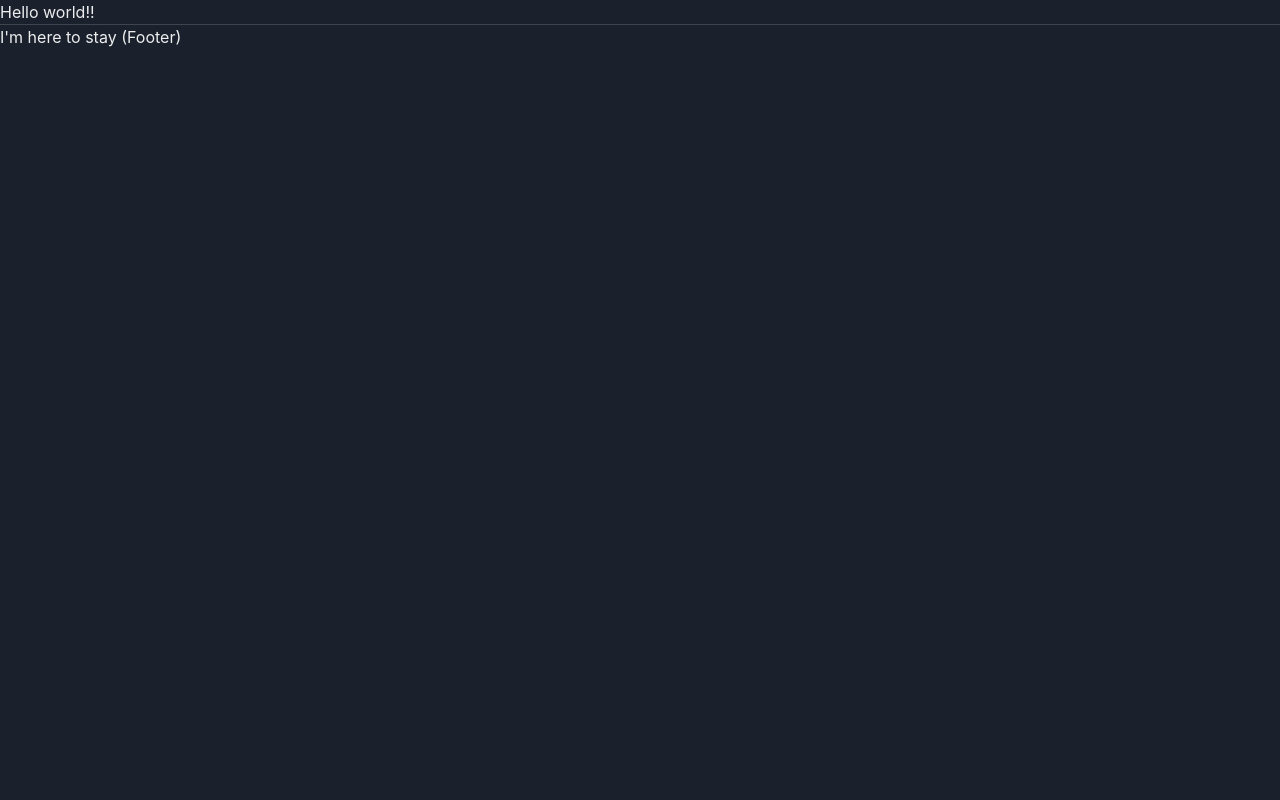
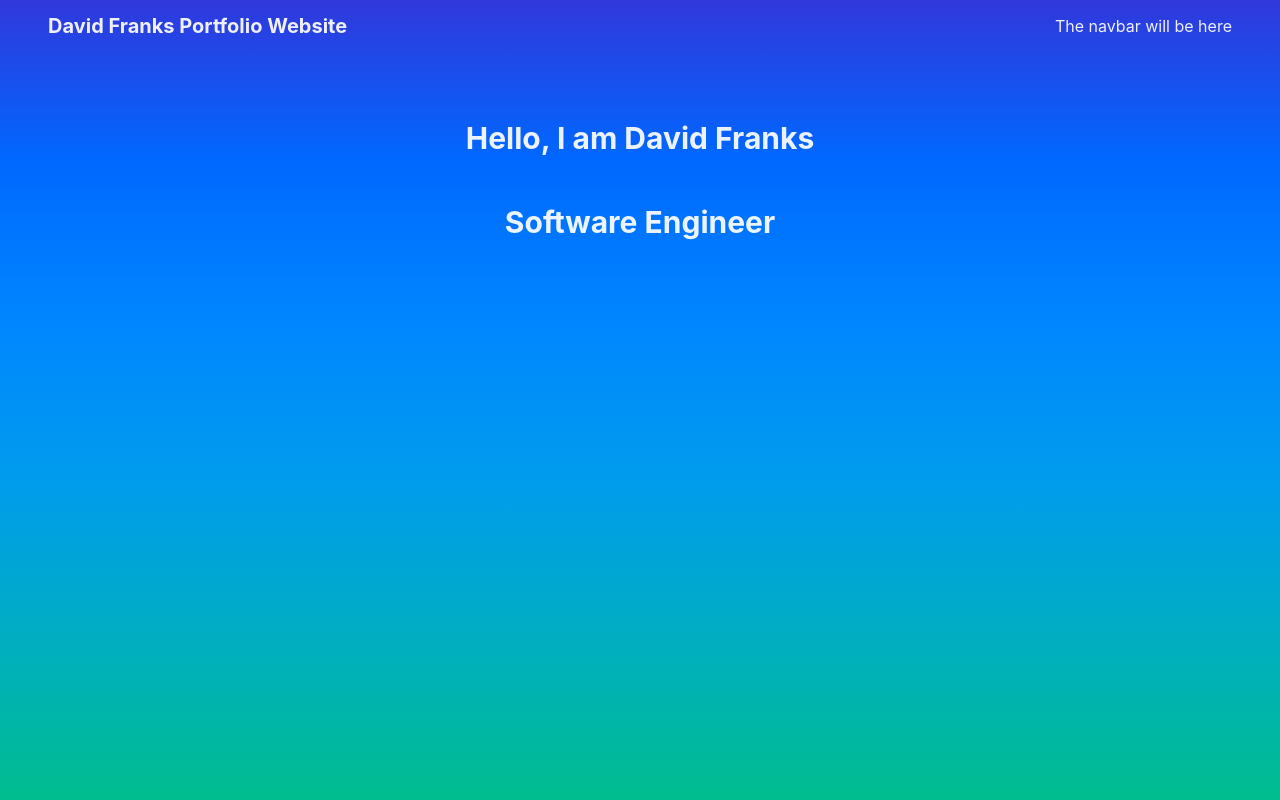
Before and after one commit to davidfrnks7/old-portfolio-website, a Next.js app: page / in a window 1280 px wide. Built offline with nearby package versions, Linux system fonts and the light colour scheme.

Commit message:
Added header, nav, greeting component.

```diff
--- /dev/null
+++ b/components/Greeting.tsx
@@ -0,0 +1,32 @@
+import { Box, Heading } from "@chakra-ui/react";
+import React from "react";
+
+const Greeting = (): JSX.Element => {
+  return (
+    <Box
+      w="100%"
+      h="100vh"
+      px={{ base: "3rem", lg: "3rem", xl: "5rem" }}
+      textAlign="center"
+      bgGradient="linear(to-b, gradient.100, gradient.200, gradient.300, gradient.400, gradient.500, gradient.600)"
+    >
+      <Heading
+        pt="15vh"
+        as="h2"
+        size="lg"
+      >
+        Hello, I am David Franks
+      </Heading>
+      <Heading
+        mt="3rem"
+        pb="10vh"
+        as="h2"
+        size="lg"
+      >
+        Software Engineer
+      </Heading>
+    </Box>
+  );
+};
+
+export default Greeting;
--- a/pages/_app.tsx
+++ b/pages/_app.tsx
@@ -1,10 +1,8 @@
 import type { AppProps } from "next/app";
-
-import Head from "next/head";
 import React from "react";
-
 import { ChakraProvider } from "@chakra-ui/react";
 import AppTheme from "../theme/AppTheme";
+import Layout from "../theme/layout/Layout";
 
 function DavidPortfolioWebsite({
   Component,
@@ -12,13 +10,10 @@ function DavidPortfolioWebsite({
 }: AppProps): JSX.Element {
   return (
     <ChakraProvider theme={AppTheme}>
-      <Head>
-        <meta charSet="utf-8" />
-        <meta name="viewport" content="initial-scale=1.0, width=device-width" />
-        <link rel="icon" href="/logo/favicon/favicon.ico" />
-      </Head>
-      <Component {...pageProps} />
-    </ChakraProvider>
+      <Layout {...pageProps}>
+          <Component {...pageProps} />
+      </Layout>
+  </ChakraProvider>
   );
 }
 
--- a/pages/_document.tsx
+++ b/pages/_document.tsx
@@ -1,25 +1,27 @@
-import Document, { Html, Main, NextScript, Head } from "next/document";
-import Footer from "../theme/layout/Footer";
-import React from "react";
+import React from 'react'
+import NextDocument, { Html, Head, Main, NextScript } from 'next/document'
+import { Box, ColorModeScript } from '@chakra-ui/react';
+import AppTheme from '../theme/AppTheme';
 
-class MyDocument extends Document {
+class Document extends NextDocument {
   render(): JSX.Element {
     return (
       <Html>
         <Head>
-          <meta
-            name="description"
-            content="The new and improved Lucid Creations Media website."
-          />
         </Head>
         <body>
-          <Main />
-          <NextScript />
+          <Box
+            w="100vw"
+            h="100vh"
+          >
+            <ColorModeScript initialColorMode={AppTheme.config.initialColorMode} />
+            <Main />
+            <NextScript />
+          </Box>
         </body>
-        <Footer />
       </Html>
-    );
+    )
   }
 }
 
-export default MyDocument;
+export default Document;
--- a/pages/index.tsx
+++ b/pages/index.tsx
@@ -1,18 +1,15 @@
-import Head from "next/head";
-import React, { Fragment } from "react";
+import { Box, Heading } from "@chakra-ui/layout";
+import React from "react";
+import Greeting from "../components/Greeting";
 
 const IndexPage = (): JSX.Element => {
   return (
-    <div>
-      <Head>
-        <title>Lucid Creations Media</title>
-      </Head>
-      <Fragment>
-        <div>
-          <span>Hello world!!</span>
-        </div>
-      </Fragment>
-    </div>
+    <Box
+      w="100%"
+      h="100%"
+    >
+      <Greeting />
+    </Box>
   );
 };
 
--- a/theme/AppTheme.ts
+++ b/theme/AppTheme.ts
@@ -17,6 +17,14 @@ const AppTheme = extendTheme({
       warning: "#ffbd48",
       danger: "#c50001",
     },
+    gradient: {
+      100: "#3138dc",
+      200: "#0068ff",
+      300: "#0086ff",
+      400: "#009ced",
+      500: "#00aec1",
+      600: "#00bd8e",
+    },
   },
   components: {
     Button,
--- /dev/null
+++ b/theme/layout/Header.tsx
@@ -0,0 +1,28 @@
+import { Heading, HStack } from "@chakra-ui/layout";
+import React from "react";
+import Nav from "./Nav";
+
+const Header = (): JSX.Element => {
+  return (
+    <HStack
+      justifyContent="space-between"
+      w="100%"
+      h="auto"
+      bg="transparent"
+      py={{base: "0.5rem",md:"0.9rem"}}
+      px={{base:"0.5rem", md:"1rem", lg:"2rem", xl:"3rem"}}
+      transition=".3s ease"
+      pos="absolute"
+    >
+      <Heading
+        as="h1"
+        size="md"
+      >
+        {"David Franks Portfolio Website"}
+      </Heading>
+      <Nav />
+    </HStack>
+  );
+};
+
+export default Header;
--- /dev/null
+++ b/theme/layout/Layout.tsx
@@ -0,0 +1,24 @@
+import React, { ReactNode } from 'react';
+
+import type { AppProps } from 'next/app'
+import Header from "../layout/Header"
+import { Box } from '@chakra-ui/layout';
+
+interface Props {
+  children: ReactNode;
+  elementType?: string;
+}
+
+function Layout({ children }: Props, { pageProps }: AppProps): JSX.Element {
+  return (
+    <Box
+      w="100%"
+    >
+      <Header {...pageProps} />
+      <main>
+        {children}
+      </main>
+    </Box >
+  );
+}
+export default Layout;
--- /dev/null
+++ b/theme/layout/Nav.tsx
@@ -0,0 +1,14 @@
+import { Box, Text } from "@chakra-ui/react";
+import React from "react";
+
+const Nav = (): JSX.Element => {
+  return (
+    <Box>
+      <nav>
+        <Text>{"The navbar will be here"}</Text>
+      </nav>
+    </Box>
+  );
+};
+
+export default Nav;
```
Also changed, not shown: .eslintrc.json.
